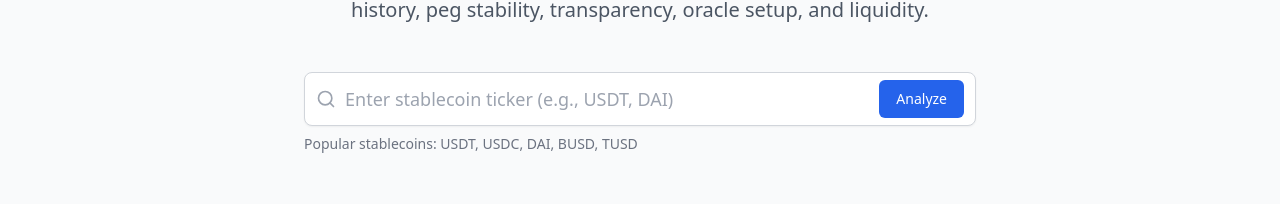
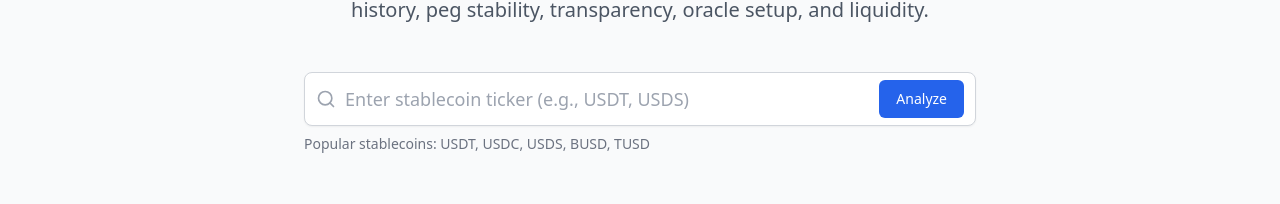
Before and after one commit to SerStableLad/StableRisk, a React (Vite) app: page / in a window 1280 px wide. Shown: the part 180-384 px from the top of the page. Built offline with nearby package versions, Linux system fonts and the light colour scheme.

Commit message:
Updated SearchBar.tsx

```diff
--- a/src/components/SearchBar.tsx
+++ b/src/components/SearchBar.tsx
@@ -39,7 +39,7 @@ const SearchBar: React.FC<SearchBarProps> = ({ onSearch }) => {
             className={`block w-full pl-10 pr-12 py-3 border ${
               error ? 'border-red-300' : 'border-gray-300'
             } rounded-lg focus:outline-none focus:ring-2 focus:ring-blue-500 focus:border-transparent shadow-sm text-lg`}
-            placeholder="Enter stablecoin ticker (e.g., USDT, DAI)"
+            placeholder="Enter stablecoin ticker (e.g., USDT, USDS)"
             value={value}
             onChange={(e) => setValue(e.target.value)}
           />
@@ -62,7 +62,7 @@ const SearchBar: React.FC<SearchBarProps> = ({ onSearch }) => {
           </motion.p>
         )}
         <p className="mt-2 text-sm text-gray-500">
-          Popular stablecoins: USDT, USDC, DAI, BUSD, TUSD
+          Popular stablecoins: USDT, USDC, USDS, BUSD, TUSD
         </p>
       </form>
     </motion.div>
```
